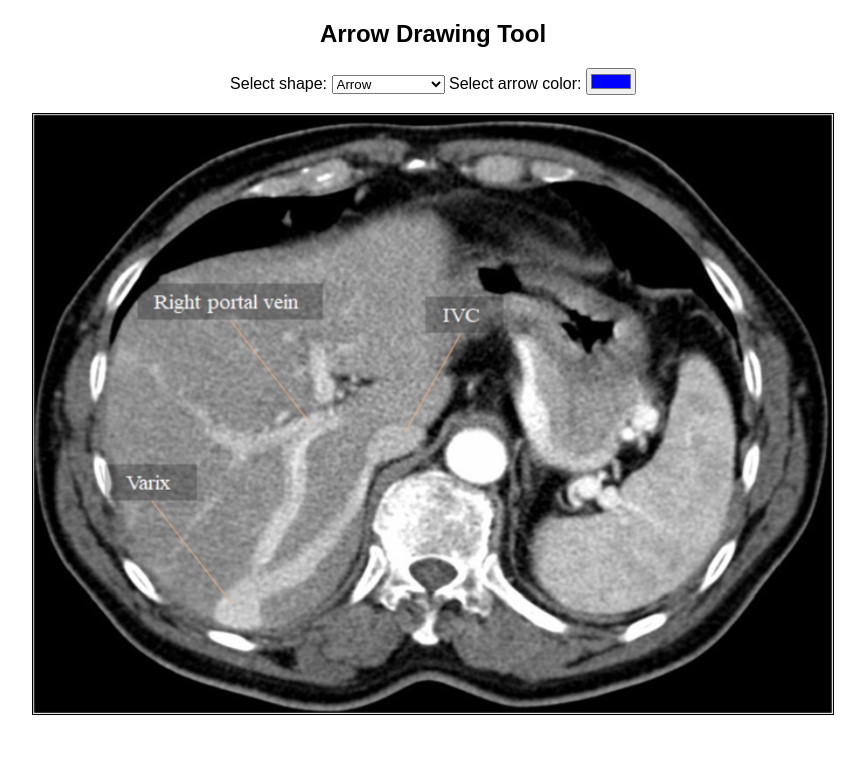
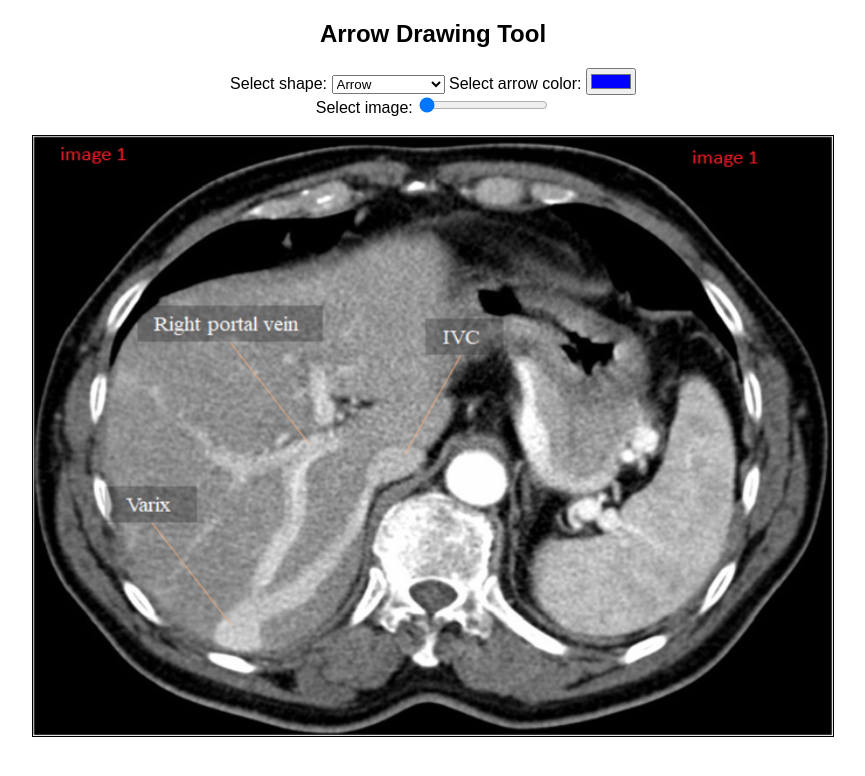
Before and after one commit to Abdelrahmanhassan1/arrow-in-canvas, a plain HTML site: page index.html in a window 1280 px wide. Shown: the whole page, without its empty margins (207-1072 px from the left). Drawn offline with Linux system fonts and the light colour scheme.

Commit message:
adding image with slider

```diff
--- a/app.js
+++ b/app.js
@@ -2,8 +2,51 @@ const canvas = document.getElementById("arrowCanvas");
 const ctx = canvas.getContext("2d");
 const shapeSelect = document.getElementById("shape-select");
 const colorPicker = document.getElementById("arrow-color");
+const slider = document.getElementById("image-slider");
 
-let arrows = [];
+const imagePaths = [
+  "/images/image 1.png",
+  "/images/image 2.png",
+  "/images/image 3.png",
+  "/images/image 4.png",
+];
+
+const images = [];
+
+let currentImageIndex = 0;
+
+let loadedCount = 0;
+
+imagePaths.forEach((src, index) => {
+  const img = new Image();
+  img.src = src;
+  img.onload = () => {
+    loadedCount++;
+    if (loadedCount === imagePaths.length) {
+      drawImage(0);
+    }
+  };
+  images.push(img);
+});
+
+function drawImage(index) {
+  currentImageIndex = index;
+  ctx.clearRect(0, 0, canvas.width, canvas.height);
+  const img = images[index];
+  ctx.drawImage(img, 0, 0, canvas.width, canvas.height);
+}
+
+// Slider change event
+slider.addEventListener("input", (e) => {
+  const value = parseInt(e.target.value, 10);
+  if (images[value - 1]) {
+    drawImage(value - 1);
+  }
+});
+
+let visibleLabeledArrows = [];
+
+const arrowsPerImage = new Map();
 // a drag point whether head, tail
 let draggingPoint = null;
 // a drag for the whole body
@@ -13,12 +56,6 @@ let selectedArrow = null;
 const hitRadius = 10;
 let mouseDownPos = null;
 const moveThreshold = 5;
-
-let img = new Image();
-img.src = "/image.png";
-img.onload = () => {
-  ctx.drawImage(img, 0, 0, canvas.width, canvas.height);
-};
 
 class Arrow {
   constructor(x1, y1, x2, y2, color = "blue") {
@@ -69,6 +106,13 @@ class Arrow {
   }
 }
 
+function getCurrentArrows() {
+  if (!arrowsPerImage.has(currentImageIndex)) {
+    arrowsPerImage.set(currentImageIndex, []);
+  }
+  return arrowsPerImage.get(currentImageIndex);
+}
+
 function drawControlPoint(ctx, x, y) {
   ctx.beginPath();
   ctx.arc(x, y, 3, 0, Math.PI * 2);
@@ -106,6 +150,7 @@ canvas.addEventListener("click", (e) => {
 
   if (mouseDownPos && distance(mouseDownPos, pos) > moveThreshold) return;
 
+  const arrows = getCurrentArrows();
   for (let arrow of arrows) {
     if (
       arrow.isNear(pos, arrow.head) ||
@@ -123,13 +168,14 @@ canvas.addEventListener("click", (e) => {
     arrow = new LabeledArrow(pos.x - 100, pos.y, pos.x, pos.y, color);
   }
 
-  arrows.push(arrow);
+  getCurrentArrows().push(arrow);
   redraw();
 });
 
 canvas.addEventListener("mousedown", (e) => {
   const pos = getMousePos(e);
 
+  const arrows = getCurrentArrows();
   for (let arrow of arrows) {
     if (arrow.isNear(pos, arrow.head)) {
       draggingPoint = "head";
@@ -195,9 +241,9 @@ function getMousePos(e) {
 function redraw() {
   ctx.clearRect(0, 0, canvas.width, canvas.height);
 
-  ctx.drawImage(img, 0, 0, canvas.width, canvas.height);
+  ctx.drawImage(images[currentImageIndex], 0, 0, canvas.width, canvas.height);
 
-  for (let arrow of arrows) {
+  for (let arrow of getCurrentArrows()) {
     arrow.draw(ctx);
   }
 }
@@ -206,6 +252,7 @@ canvas.addEventListener("contextmenu", (e) => {
   e.preventDefault();
   const pos = getMousePos(e);
 
+  const arrows = getCurrentArrows();
   for (let i = 0; i < arrows.length; i++) {
     const arrow = arrows[i];
     if (
@@ -235,10 +282,22 @@ class LabeledArrow extends Arrow {
     input.className = " arrow_label";
     input.type = "text";
     input.placeholder = "Enter text";
+    input.style.display = "block";
 
     document.body.appendChild(input);
 
     return input;
+  }
+
+  hide() {
+    if (this.input) this.input.style.display = "none";
+  }
+
+  show() {
+    if (this.input) {
+      this.input.style.display = "block";
+      this.updateInputPosition(); // ← fix is here
+    }
   }
 
   updateInputPosition() {
@@ -258,3 +317,20 @@ class LabeledArrow extends Arrow {
     }
   }
 }
+
+function drawImage(index) {
+  for (let arrow of visibleLabeledArrows) {
+    arrow.hide();
+  }
+  visibleLabeledArrows = [];
+
+  currentImageIndex = index;
+  redraw();
+
+  for (let arrow of getCurrentArrows()) {
+    if (arrow instanceof LabeledArrow) {
+      arrow.show(); // will now auto-position
+      visibleLabeledArrows.push(arrow);
+    }
+  }
+}
--- a/index.html
+++ b/index.html
@@ -16,6 +16,11 @@
     <label for="arrow-color">Select arrow color:</label>
     <input type="color" id="arrow-color" value="#0000ff" />
 
+    <br />
+
+    <label for="image-slider">Select image:</label>
+    <input type="range" id="image-slider" min="1" max="4" value="1" />
+
     <br /><br />
     <canvas id="arrowCanvas" width="800" height="600"></canvas>
 
--- a/style.css
+++ b/style.css
@@ -6,7 +6,6 @@ body {
 canvas {
   border: 1px solid black;
   cursor: crosshair;
-  position: relative;
 }
 
 .arrow_label {
```
Also changed, not shown: images/image 1.png (added), images/image 2.png (added), images/image 3.png (added), images/image 4.png (added).
